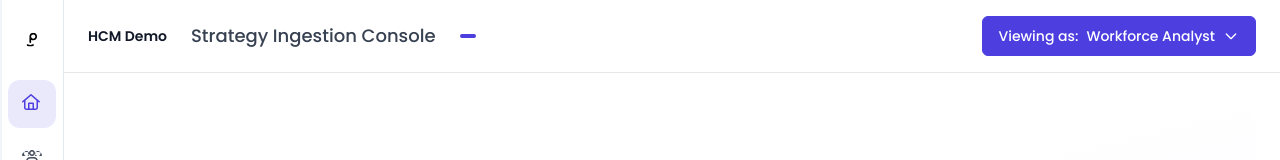
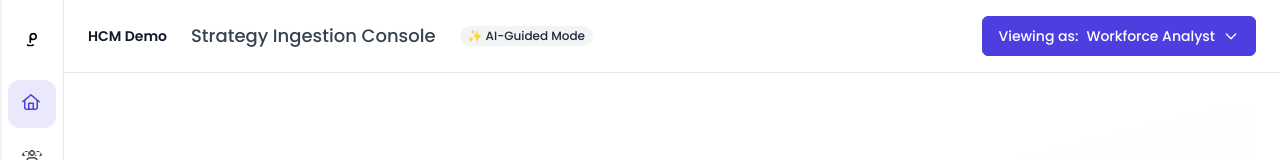
Before and after one commit to NadiaM0805/HCM3, a Next.js app: page / in a window 1280 px wide. Shown: the top 160 px of the page. Built offline with nearby package versions, Linux system fonts and the light colour scheme.

Commit message:
Fix Badge component usage - use value prop instead of children

```diff
--- a/components/layout/AppLayout.tsx
+++ b/components/layout/AppLayout.tsx
@@ -27,14 +27,10 @@ export function AppLayout({ children, pageTitle = "Dashboard" }: AppLayoutProps)
               <h1 className="text-sm font-semibold text-gray-900">HCM Demo</h1>
               <h2 className="text-lg font-medium text-gray-700">{pageTitle}</h2>
               {agenticMode && (
-                <Badge variant="success" size="small">
-                  🤖 Agentic Mode
-                </Badge>
+                <Badge value="🤖 Agentic Mode" type="success" size="small" />
               )}
               {!agenticMode && (
-                <Badge variant="neutral" size="small">
-                  ✨ AI-Guided Mode
-                </Badge>
+                <Badge value="✨ AI-Guided Mode" type="grey" size="small" />
               )}
             </div>
             <RoleSwitcher
```
